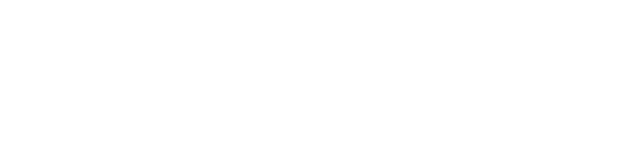
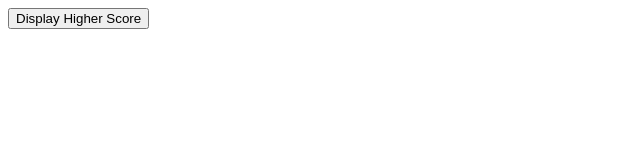
Before and after one commit to ChetanPrince/timerApp, a plain HTML site: page index.html in a window 1280 px wide. Shown: the whole page, without its empty margins (0-640 px from the left). Drawn offline with Linux system fonts and the light colour scheme.

Commit message:
button added

```diff
--- a/index.html
+++ b/index.html
@@ -7,7 +7,15 @@
     <link rel="stylesheet" href="style.css">
 </head>
 <body>
-
+    <div id="container">
+        <header>
+            <div>
+                <a href="./highscore.html">
+                    <button class="scores-header" id="scoreCountHIgher">Display Higher Score</button>
+                </a>
+            </div>
+        </header>
+    </div>
 
 
    <script src="script.js"></script>
```
